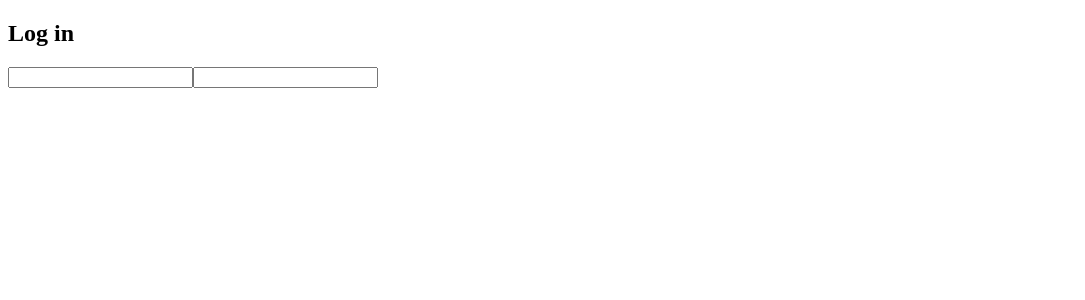
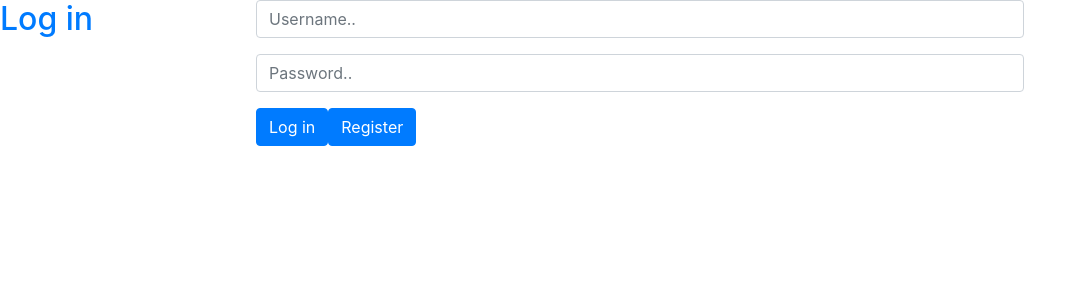
Before and after one commit to smartywebdev0119/spring-market-bidding, a Vue app in the folder src/main/resources/frontend/: page /login in a window 1280 px wide. Shown: the top 300 px of the page, without its empty margins (0-1085 px from the left). Built offline with nearby package versions, Linux system fonts and the light colour scheme.

Commit message:
Login added buttons and prevented stuff happening if fields not filled

```diff
--- a/src/main/resources/frontend/src/main.js
+++ b/src/main/resources/frontend/src/main.js
@@ -2,6 +2,7 @@ import Vue from 'vue'
 import App from './App.vue'
 import router from './router'
 import store from './store'
+import "../node_modules/bootstrap/dist/css/bootstrap.css";
 
 Vue.config.productionTip = false
 
--- a/src/main/resources/frontend/src/views/Home.vue
+++ b/src/main/resources/frontend/src/views/Home.vue
@@ -1,6 +1,7 @@
 <template>
   <div class="home-page">
     <h1>This is the home page from static! Have Per fixed it? Stay tuned</h1>
+    <a href="/login">Go to login</a>
   </div>
 </template>
 
--- a/src/main/resources/frontend/src/views/Login.vue
+++ b/src/main/resources/frontend/src/views/Login.vue
@@ -1,9 +1,27 @@
 <template>
   <div class="login-wrapper">
-    <h2 class="">Log in</h2>
-    <form action="" class="login-form">
-      <input type="email" required class="email-input" />
-      <input type="password" required class="password-input" />
+    <h2 class="text-primary">Log in</h2>
+    <form @submit.prevent="loginForm">
+      <div class="form-group">
+        <input
+          type="email"
+          required
+          class="form-control"
+          placeholder="Username.."
+        />
+      </div>
+      <div class="form-group">
+        <input
+          type="password"
+          required
+          class="form-control"
+          placeholder="Password.."
+        />
+      </div>
+      <button class="btn btn-primary" type="submit" value="submit">
+        Log in
+      </button>
+      <button class="btn btn-primary">Register</button>
     </form>
   </div>
 </template>
@@ -14,7 +32,21 @@ import { Vue, Component } from "vue-property-decorator";
 @Component({
   components: {},
 })
-export default class Login extends Vue {}
+export default class Login extends Vue {
+  loginForm() {}
+}
 </script>
 
-<style lang="scss" scoped></style>
+<style lang="scss" scoped>
+.login-wrapper {
+  display: grid;
+  grid-template-columns: 1fr 3fr 1fr;
+  h2 {
+    grid-column: 1/2;
+  }
+
+  .form-group {
+    grid-column: 1/2;
+  }
+}
+</style>
```
